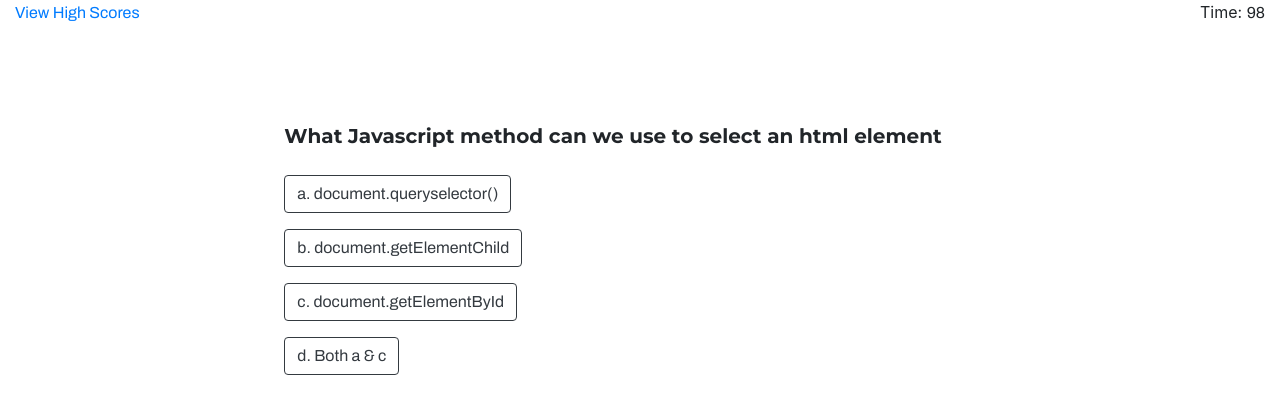
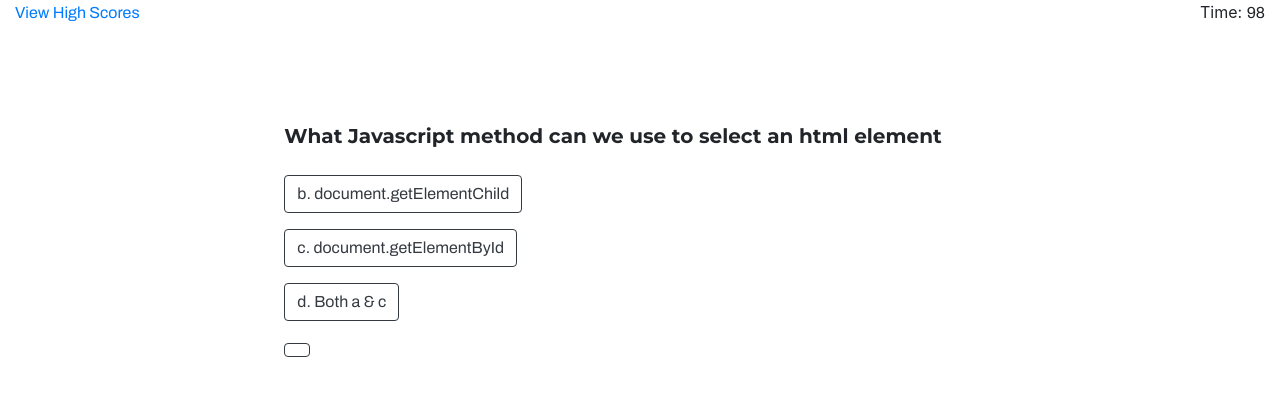
Before and after one commit to janethxuiz/quiz-me, a plain HTML site: page index.html in a window 1280 px wide. Both pictures are taken after a click on the button "Start Quiz". Drawn offline with nearby package versions, Linux system fonts and the light colour scheme.

Commit message:
updated correct buttons to connect with correct choices

```diff
--- a/index.html
+++ b/index.html
@@ -35,10 +35,10 @@
     <div id="questionDiv" style="display: none;">
         <p id="questionTitle" class="pl-5 ml-2 pt-5 justify-content-center font-weight-bold"></p>
         <div class="pl-5 pt-2 pb-3 m-2 justify-content-center">
-            <p><button id="btn0" class="btn btn-outline-dark"></button></p>
             <p><button id="btn1" class="btn btn-outline-dark"></button></p>
             <p><button id="btn2" class="btn btn-outline-dark"></button></p>
             <p><button id="btn3" class="btn btn-outline-dark"></button></p>
+            <p><button id="btn4" class="btn btn-outline-dark"></button></p>
             <hr id="lineBreak" style="display: none" class="mt-4">
             <p id="answerCheck" style="display: none;"></p>
         </div>
--- a/script.js
+++ b/script.js
@@ -7,10 +7,10 @@ var startQuizBtn = document.getElementById("start-quiz-button");
 
 var questionDiv = document.getElementById("questionDiv");
 var questionTitle = document.getElementById("questionTitle");
-var choiceA = document.getElementById("btn0");
-var choiceB = document.getElementById("btn1");
-var choiceC = document.getElementById("btn2");
-var choiceD = document.getElementById("btn3");
+var choiceA = document.getElementById("btn1");
+var choiceB = document.getElementById("btn2");
+var choiceC = document.getElementById("btn3");
+var choiceD = document.getElementById("btn4");
 var answerCheck = document.getElementById("answerCheck");
 
 var summary = document.getElementById("summary");
@@ -91,10 +91,10 @@ function showQuiz() {
 
 function nextQuestion() {
     questionTitle.textContent = questions[questionIndex].question;
-    choiceA.textContent = questions[questionIndex].choices[0];
-    choiceB.textContent = questions[questionIndex].choices[1];
-    choiceC.textContent = questions[questionIndex].choices[2];
-    choiceD.textContent = questions[questionIndex].choices[3];
+    choiceA.textContent = questions[questionIndex].choices[1];
+    choiceB.textContent = questions[questionIndex].choices[2];
+    choiceC.textContent = questions[questionIndex].choices[3];
+    choiceD.textContent = questions[questionIndex].choices[4];
 }
 
 function checkAnswer(answer) {
@@ -120,13 +120,13 @@ function checkAnswer(answer) {
     }
 }
 
-function chooseA() { checkAnswer(0); }
+function chooseA() { checkAnswer(1); }
 
-function chooseB() { checkAnswer(1); }
+function chooseB() { checkAnswer(2); }
 
-function chooseC() { checkAnswer(2); }
+function chooseC() { checkAnswer(3); }
 
-function chooseD() { checkAnswer(3); }
+function chooseD() { checkAnswer(4); }
 
 function gameOver() {
     summary.style.display = "block";
```
